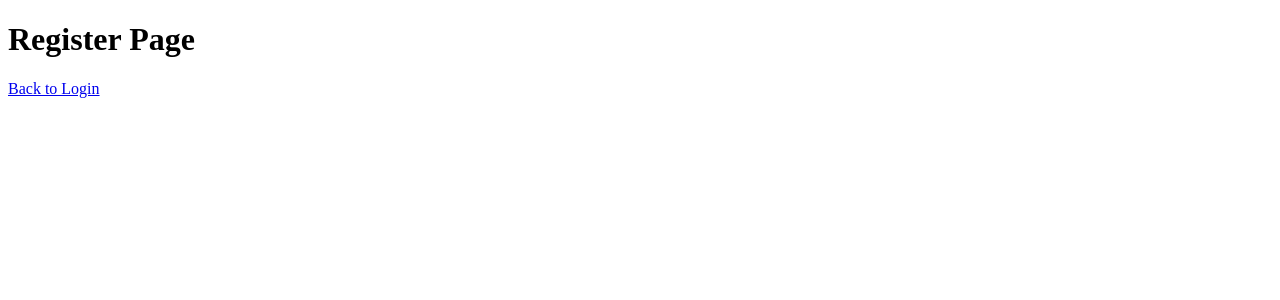
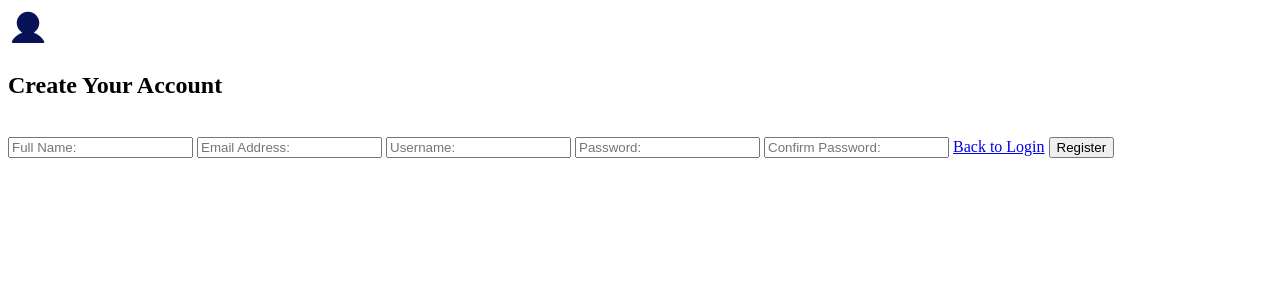
Before and after one commit to Jhnaxel/project-dir, a Flask app: page /register in a window 1280 px wide. Shown: the top 300 px of the page. Run offline with Flask 3, Linux system fonts and the light colour scheme.

Commit message:
register html

```diff
--- a/templates/register.html
+++ b/templates/register.html
@@ -3,10 +3,35 @@
 <head>
     <meta charset="UTF-8">
     <meta name="viewport" content="width=device-width, initial-scale=1.0">
-    <title>Register Page</title>
+    <title>Register</title>
+
+    <link rel="preconnect" href="https://fonts.googleapis.com">
+    <link rel="preconnect" href="https://fonts.gstatic.com" crossorigin>
+    <link href="https://fonts.googleapis.com/css2?family=Nunito:ital,wght@0,200..1000;1,200..1000&family=Poppins:ital,wght@0,100;0,200;0,300;0,400;0,500;0,600;0,700;0,800;0,900;1,100;1,200;1,300;1,400;1,500;1,600;1,700;1,800;1,900&display=swap" rel="stylesheet">
+
+    <link rel="stylesheet" href="register.css">
 </head>
 <body>
-    <h1>Register Page</h1>
-    <a href="/">Back to Login</a>
+    <div class="form-container">
+        <div class="banner-form">
+            <div class="banner-icon">
+                <svg class="banner-i" xmlns="http://www.w3.org/2000/svg" width="40" height="40" fill="#081257" viewBox="0 0 256 256">
+                    <path d="M230.93,220a8,8,0,0,1-6.93,4H32a8,8,0,0,1-6.92-12c15.23-26.33,38.7-45.21,66.09-54.16a72,72,0,1,1,73.66,0c27.39,8.95,50.86,27.83,66.09,54.16A8,8,0,0,1,230.93,220Z"></path>
+                </svg>
+            </div>
+            <h2>Create Your Account</h2>
+            <br>
+        </div>
+
+        <form action="">
+            <input class="input-box" type="text" placeholder="Full Name: ">
+            <input class="input-box" type="email" placeholder="Email Address: ">
+            <input class="input-box" type="text" placeholder="Username: ">
+            <input class="input-box" type="password" placeholder="Password: ">
+            <input class="input-box" type="password" placeholder="Confirm Password: ">
+            <a href="#" class="signUp">Back to Login</a>
+            <input class="input-box btn" type="submit" value="Register">
+        </form>
+    </div>
 </body>
 </html>
```
